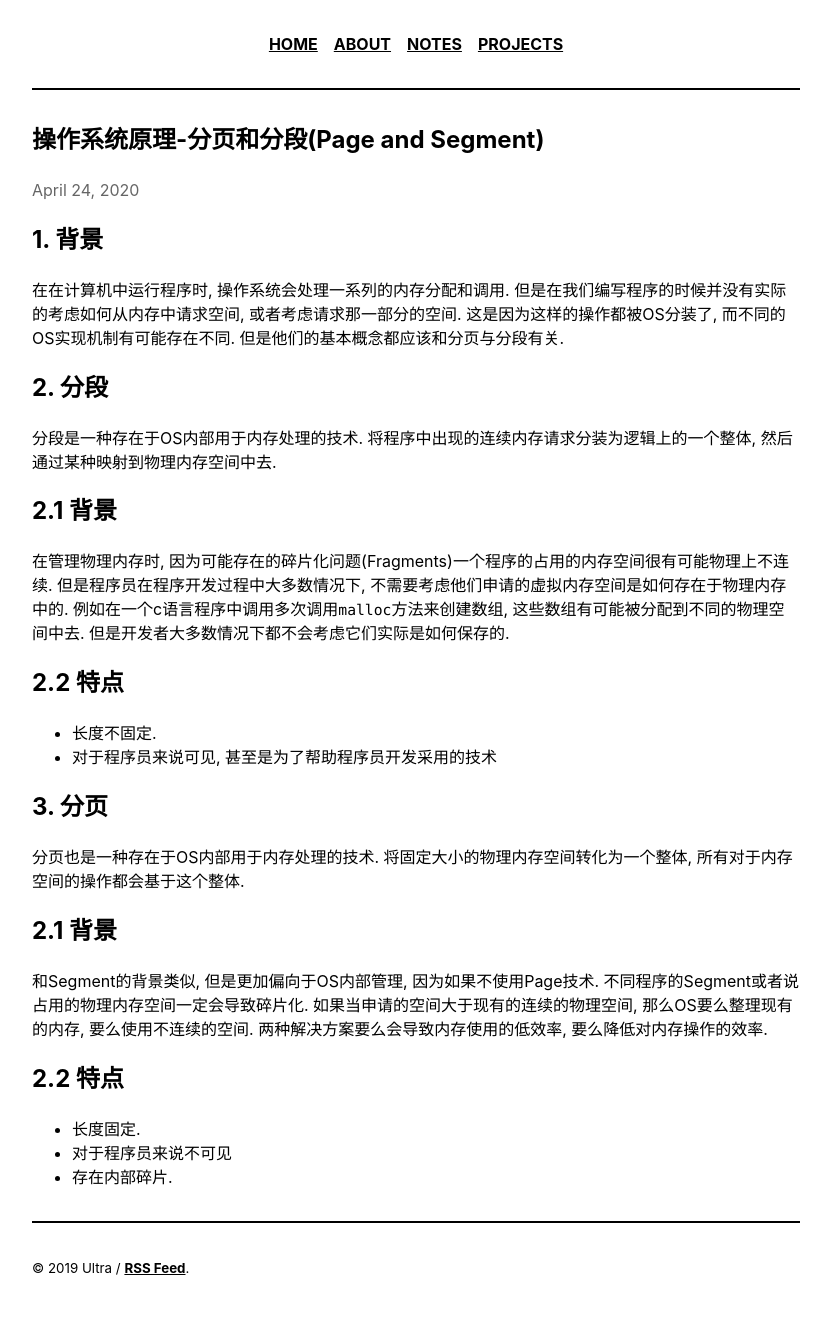
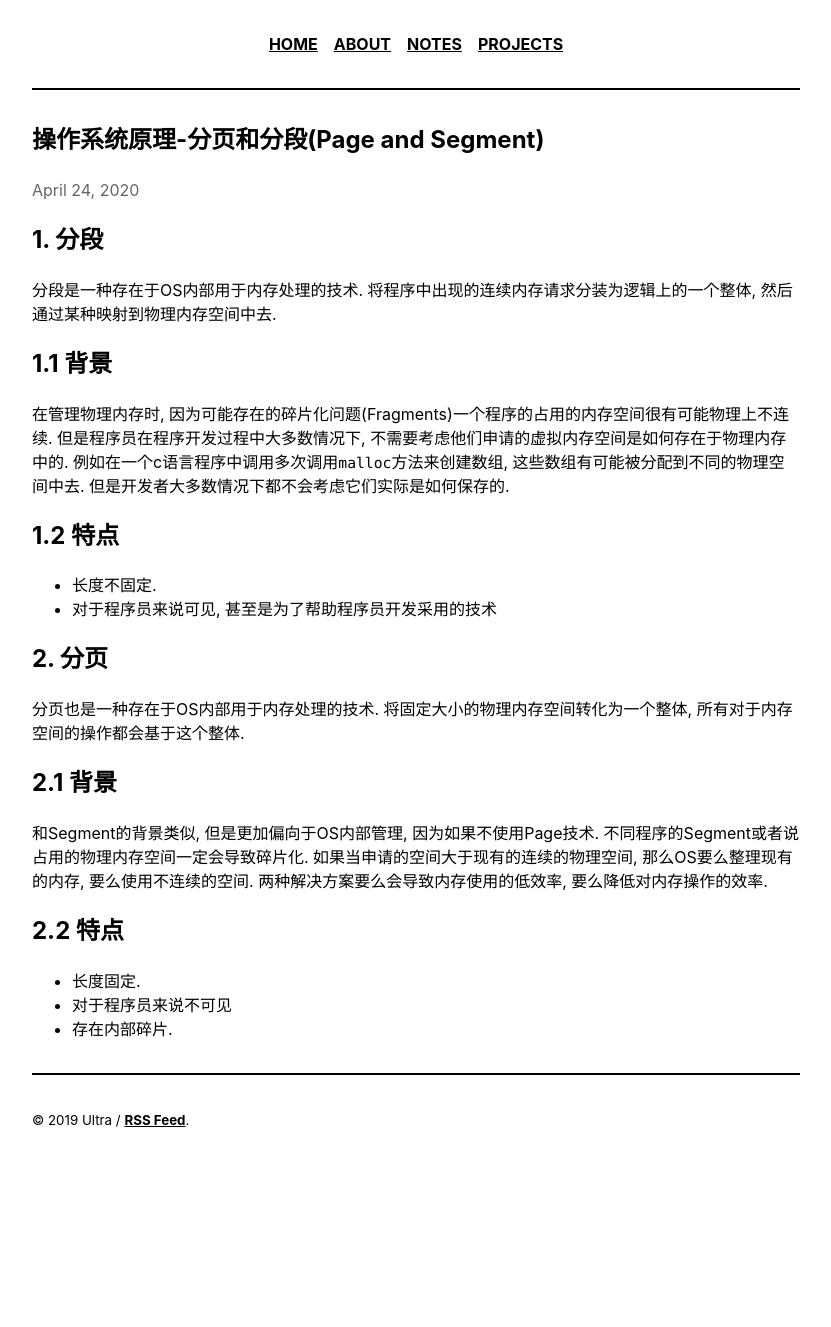
Before and after one commit to aooXu/aooXu.github.io, a Jekyll site: the page built from _posts/2020-04-24-Segment-and-Page.md, in a window 1280 px wide. Shown: the whole page, without its empty margins (224-1055 px from the left). Built offline with Jekyll 4.4.1, drawn with Linux system fonts in a browser that asks for light colours; after the commit the page ends 1179 px from its top, so only the background shows below that.

Commit message:
update post DEP

```diff
--- a/_posts/2020-04-24-Segment-and-Page.md
+++ b/_posts/2020-04-24-Segment-and-Page.md
@@ -4,23 +4,19 @@
 description: 今天复习到硬件安全的内容, 记录一下有关内容以免遗忘了
 ---
 
-# 1. 背景
-
-在在计算机中运行程序时, 操作系统会处理一系列的内存分配和调用. 但是在我们编写程序的时候并没有实际的考虑如何从内存中请求空间, 或者考虑请求那一部分的空间. 这是因为这样的操作都被OS分装了, 而不同的OS实现机制有可能存在不同. 但是他们的基本概念都应该和分页与分段有关.
-
-# 2. 分段
+# 1. 分段
 分段是一种存在于OS内部用于内存处理的技术. 将程序中出现的连续内存请求分装为逻辑上的一个整体, 然后通过某种映射到物理内存空间中去.
 
-## 2.1 背景
+## 1.1 背景
 在管理物理内存时, 因为可能存在的碎片化问题(Fragments)一个程序的占用的内存空间很有可能物理上不连续. 但是程序员在程序开发过程中大多数情况下, 不需要考虑他们申请的虚拟内存空间是如何存在于物理内存中的.
 例如在一个c语言程序中调用多次调用`malloc`方法来创建数组, 这些数组有可能被分配到不同的物理空间中去. 但是开发者大多数情况下都不会考虑它们实际是如何保存的.
 
-## 2.2 特点
+## 1.2 特点
 
 * 长度不固定.
 * 对于程序员来说可见, 甚至是为了帮助程序员开发采用的技术
 
-# 3. 分页
+# 2. 分页
 
 分页也是一种存在于OS内部用于内存处理的技术. 将固定大小的物理内存空间转化为一个整体, 所有对于内存空间的操作都会基于这个整体.
 
```
Also changed, not shown: _posts/2020-04-25-is-Windows-DEP-a-hardware-or-software-mechanism.md (+1 -1 lines), 1 other file.
